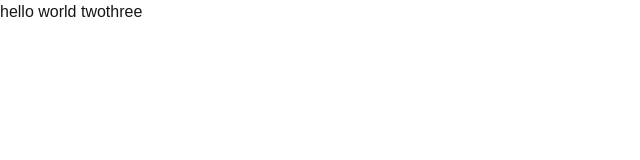
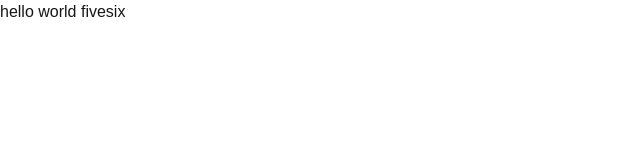
Before and after one commit to xiberxia/dsmpvodsproject, a Next.js app: page / in a window 1280 px wide. Shown: the top 160 px of the page, without its empty margins (0-640 px from the left). Built offline with nearby package versions, Linux system fonts and the light colour scheme.

Commit message:
testing 9

```diff
--- a/src/app/page.tsx
+++ b/src/app/page.tsx
@@ -2,7 +2,7 @@
 export default function Home() {
   return (
     <div>
-      <p>hello world twothree</p>
+      <p>hello world fivesix</p>
     </div>
   );
 }
```
